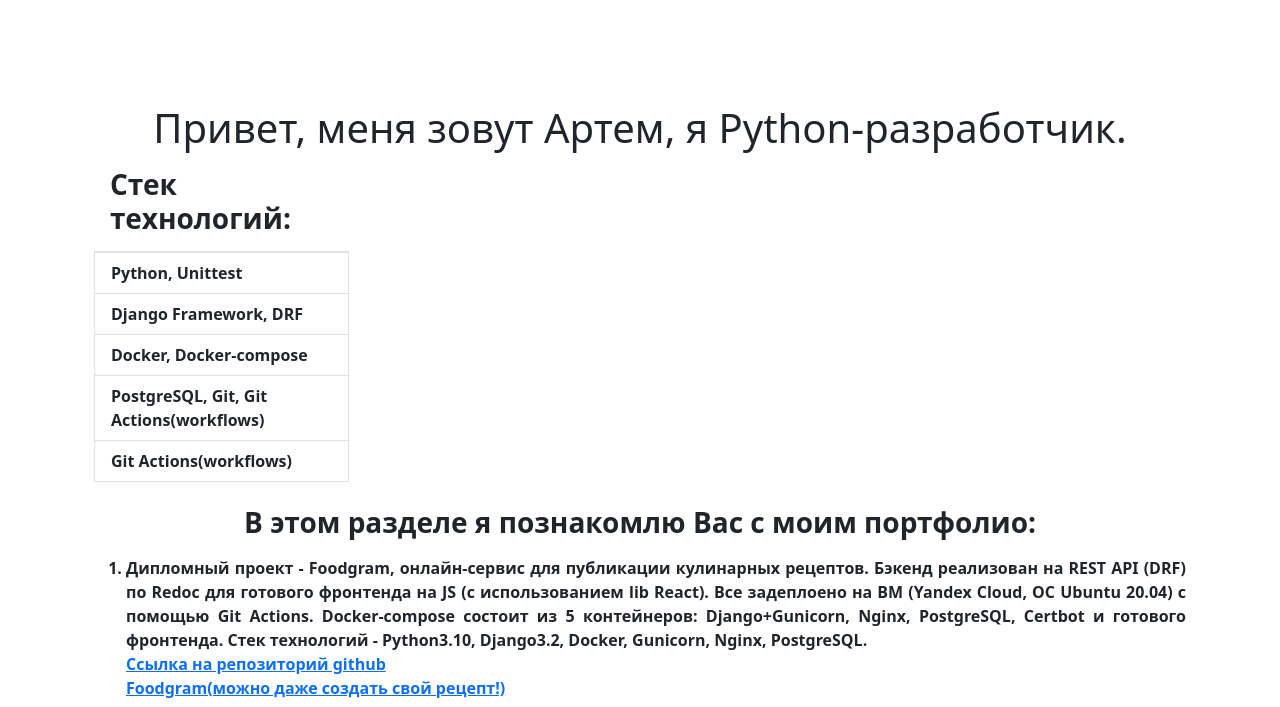
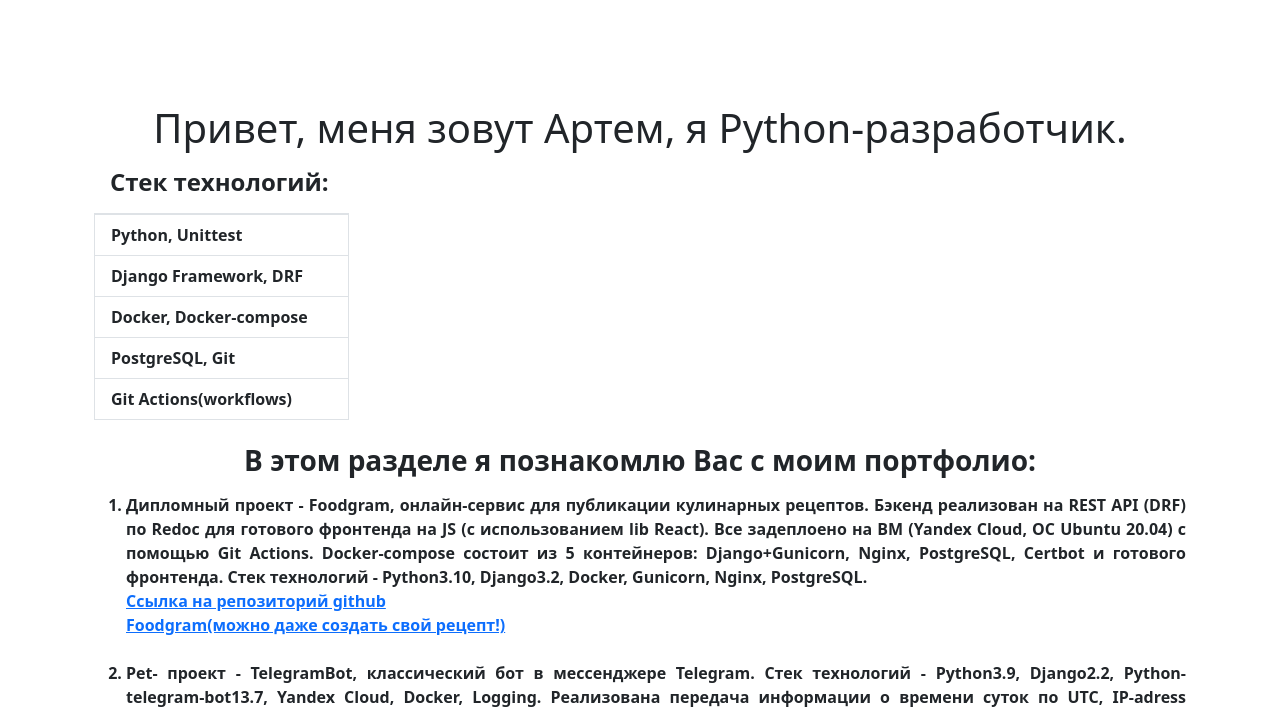
Before and after one commit to KitKat-ru/Yatube-project, a Django app: page /about/author/ in a window 1280 px wide. Shown: the part 56-763 px from the top of the page. Run offline with Django 3.2, Linux system fonts and the light colour scheme; some libraries are stand-ins or nearby versions.

Commit message:
revorked_template9

```diff
--- a/yatube/templates/about/author.html
+++ b/yatube/templates/about/author.html
@@ -7,7 +7,7 @@
     <aside class="col-12 col-md-3">
       <ul class="list-group list-group-flush">
         <li class="list-group-item">
-          <h3><strong>Стек технологий:</center><strong>
+          <h4><strong>Стек технологий:<strong></h4>
         </li>
         <li class="list-group-item">
           Python, Unittest
@@ -19,7 +19,7 @@
            Docker, Docker-compose
         </li>
         <li class="list-group-item">
-          PostgreSQL, Git, Git Actions(workflows)
+          PostgreSQL, Git
         </li>
         <li class="list-group-item">
           Git Actions(workflows)
```
